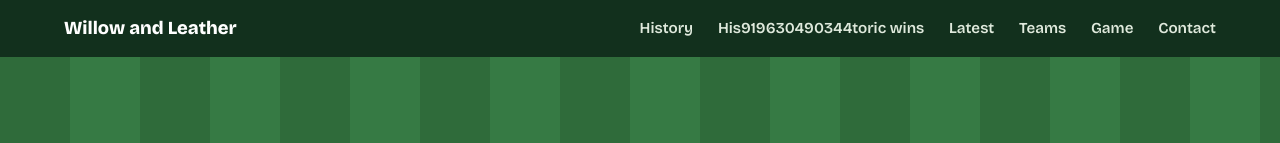
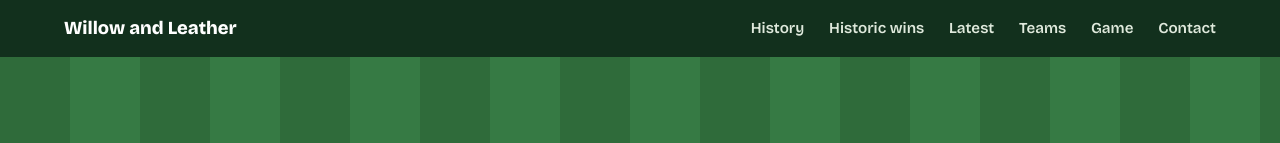
Before and after one commit to Pritam018/My-website, a plain HTML site: page index.html in a window 1280 px wide. Shown: the top 143 px of the page. Drawn offline with nearby package versions, Linux system fonts and the light colour scheme.

Commit message:
Update index.html

```diff
--- a/index.html
+++ b/index.html
@@ -14,7 +14,7 @@
   <a class="brand" href="#top">Willow and Leather</a>
   <div>
     <a href="#history">History</a>
-    <a href="#wins">His919630490344toric wins</a>
+    <a href="#wins">Historic wins</a>
     <a href="#latest">Latest</a>
     <a href="#teams">Teams</a>
     <a href="#game">Game</a>
```
